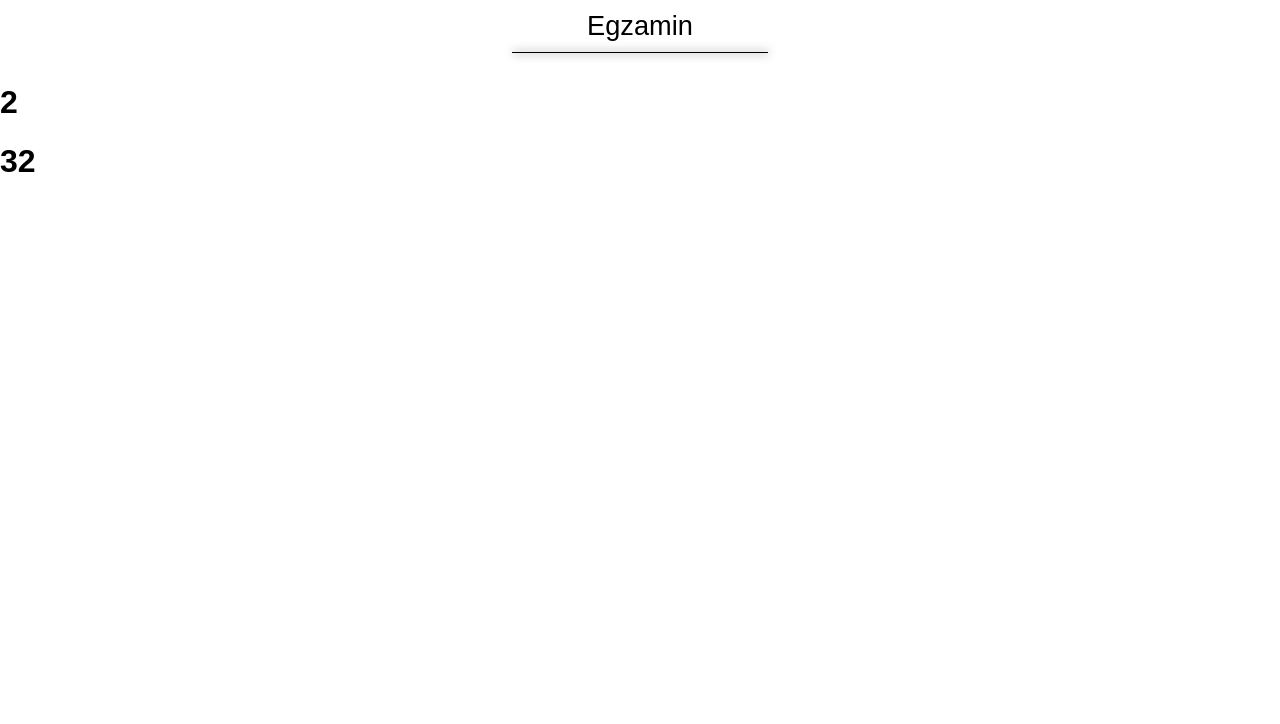
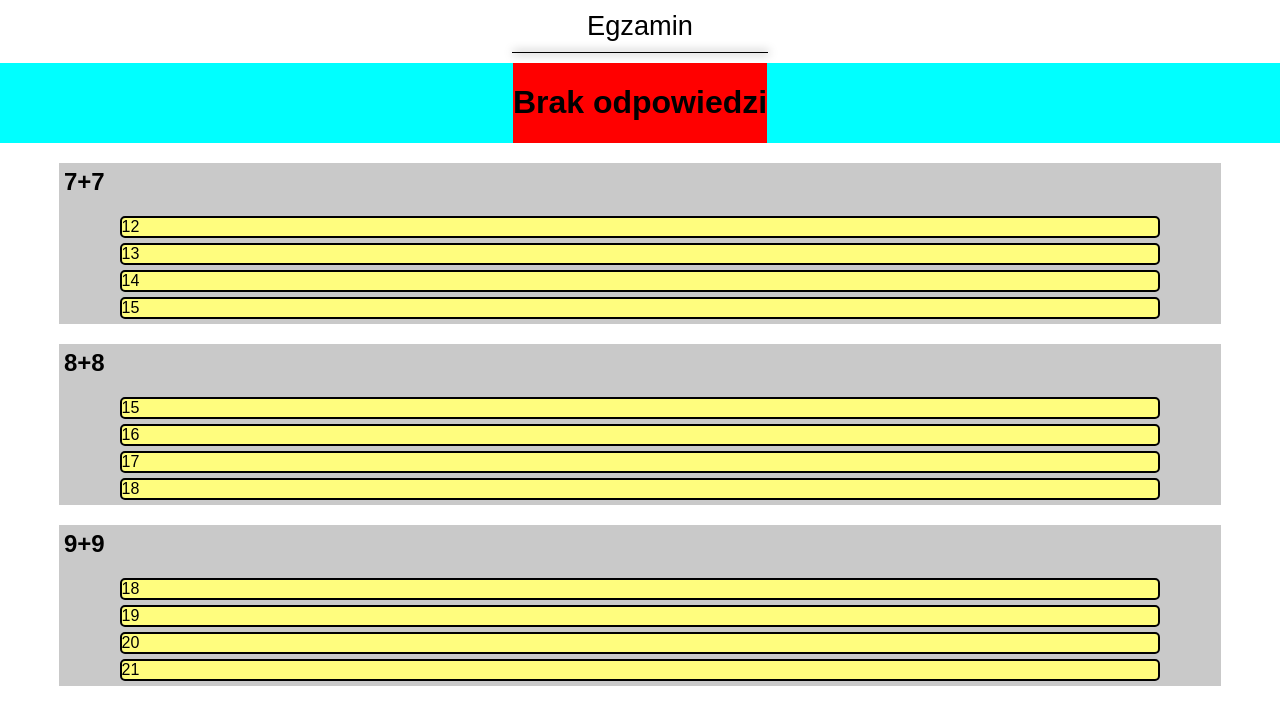
Before and after one commit to Pabl01802/egzamin, a React (Create React App) app in the folder app/: page / in a window 1280 px wide. Shown: the top 724 px of the page. Built offline with nearby package versions, Linux system fonts and the light colour scheme.

Commit message:
cały program 0 stylu bez generatora

```diff
--- a/app/src/App.js
+++ b/app/src/App.js
@@ -1,17 +1,92 @@
 import './App.sass'
+import questions from './questions.js'
+import { useState, useEffect } from 'react'
 
 function App() {
 
-  const questions = ['2', '32']
+  let [correctQ, setCorrectQ] = useState(0)
+  let [totalQ, setTotalQ] = useState(0)
+  let percentage = (correctQ/totalQ)*100
+
+  // useEffect(()=>{
+  //   setCorrectQ(correctQ++)
+  // }, [correctQ])
+  // useEffect(()=>{
+  //   setTotalQ(totalQ++)
+  // }, [totalQ])
+
+  const checkAnswer = (e) =>{
+    const content = e.target.innerText
+    const index = e.target.id
+    const div = document.querySelector(`.${e.target.className}`)
+    console.log(div)
+    if(questions[index].chance === 1){
+      if(content === questions[index].correct){
+        setCorrectQ(prevState => prevState + 1)
+        console.log('Prawidłowa odpowiedź')
+        e.target.style.backgroundColor = 'green'
+      }else{
+        console.log('Zła odpowiedź')
+        e.target.innerHTML+= ` &nbsp Prawidłowa odpowiedź: ${questions[index].correct}`
+        e.target.style.backgroundColor = 'red'
+      }
+      questions[index].chance--
+      setTotalQ(prevState => prevState + 1)
+      console.log(totalQ)
+    }else{
+      console.log('Szanse wykorzystane')
+    }
+  }
 
   return (
     <div className="App">
       <div className='top-app-wrapper'>
         Egzamin
       </div>
-      <div>
-        {questions.map(q => {
-          return <h1>{q}</h1>
+      <div className='top-bar-wrapper'>
+        <div className='top-bar-score'>
+          {/* {correctQ}/{totalQ} {percentage}% */}
+          { totalQ === 0 ? <h1>Brak odpowiedzi</h1> : <h1>{correctQ}/{totalQ} {Math.floor(percentage)}%</h1>}
+        </div>
+      </div>
+      <div className='app-wrapper'>
+        {
+        questions.map(q => {
+          return(
+            <>
+              <div className='question-wraper'>
+                <div className='question-title'>
+                  <span>{q.title}</span>
+                </div>
+                <div className='question-answers-wrapper'>
+                  <div
+                  className='question-answer-content'
+                  onClick={checkAnswer}
+                  id={q.id}>
+                    <span>{q.answer1}</span>
+                  </div>
+                  <div
+                  className='question-answer-content'
+                  onClick={checkAnswer}
+                  id={q.id}>
+                    <span>{q.answer2}</span>
+                  </div>
+                  <div
+                  className='question-answer-content'
+                  onClick={checkAnswer}
+                  id={q.id}>
+                    <span>{q.answer3}</span>
+                  </div>
+                  <div
+                  className='question-answer-content'
+                  onClick={checkAnswer}
+                  id={q.id}>
+                    {q.answer4}
+                  </div>
+                </div>
+              </div>
+            </>
+          )
         })}
       </div>
     </div>
--- a/app/src/App.sass
+++ b/app/src/App.sass
@@ -18,3 +18,61 @@ body
             height: 1px,
             margin-top: 10px,
             box-shadow: 1px 0px 10px
+    .top-bar-wrapper
+        background: aqua
+        width: 100%
+        display: flex
+        justify-content: center
+        .top-bar-score
+            background: red
+            width: max-content
+    .app-wrapper
+        display: flex
+        flex-wrap: wrap
+        justify-content: center
+        .question-wraper
+            background: rgb(201, 201, 201)
+            margin-top: 20px
+            // min-height: 30vh
+            height: max-content
+            display: flex
+            width: 90%
+            flex-direction: column
+            justify-content: space-between
+            padding: 5px
+            .question-title
+                // background: red
+                display: flex
+                align-items: center
+                width: 100%
+                min-height: 20%
+                word-wrap: break-word //zawijanie tekstu
+                height: auto
+                font-size: 1.5rem
+                font-weight: 600
+            .question-answers-wrapper
+                // background: yellow
+                margin-top: 20px
+                width: 100%
+                display: flex
+                flex-direction: column
+                justify-content: space-around
+                align-items: center
+                div:nth-child(1)
+                    margin-top: 0
+                .question-answer-content
+                    background: rgb(255, 253, 126)
+                    margin-top: 5px
+                    border: 2px solid black
+                    // padding: 5px
+                    border-radius: 5px
+                    width: 90%
+                    min-height: 20%
+                    height: auto
+                    display: flex
+                    align-items: center
+                    transition: .3s
+                    word-break: break-word
+                    &:hover
+                        cursor: pointer
+                        background: rgb(248, 244, 23)
--- /dev/null
+++ b/app/src/questions.js
@@ -0,0 +1,32 @@
+const questions = [{
+    id: '0',
+    title: '7+7',
+    answer1: '12',
+    answer2: '13',
+    answer3: '14',
+    answer4: '15',
+    correct: '14',
+    chance: 1
+},
+{
+    id: '1',
+    title: '8+8',
+    answer1: '15',
+    answer2: '16',
+    answer3: '17',
+    answer4: '18',
+    correct: '16',
+    chance: 1
+},
+{
+    id: '2',
+    title: '9+9',
+    answer1: '18',
+    answer2: '19',
+    answer3: '20',
+    answer4: '21',
+    correct: '18',
+    chance: 1
+}];
+
+export default questions;
```
